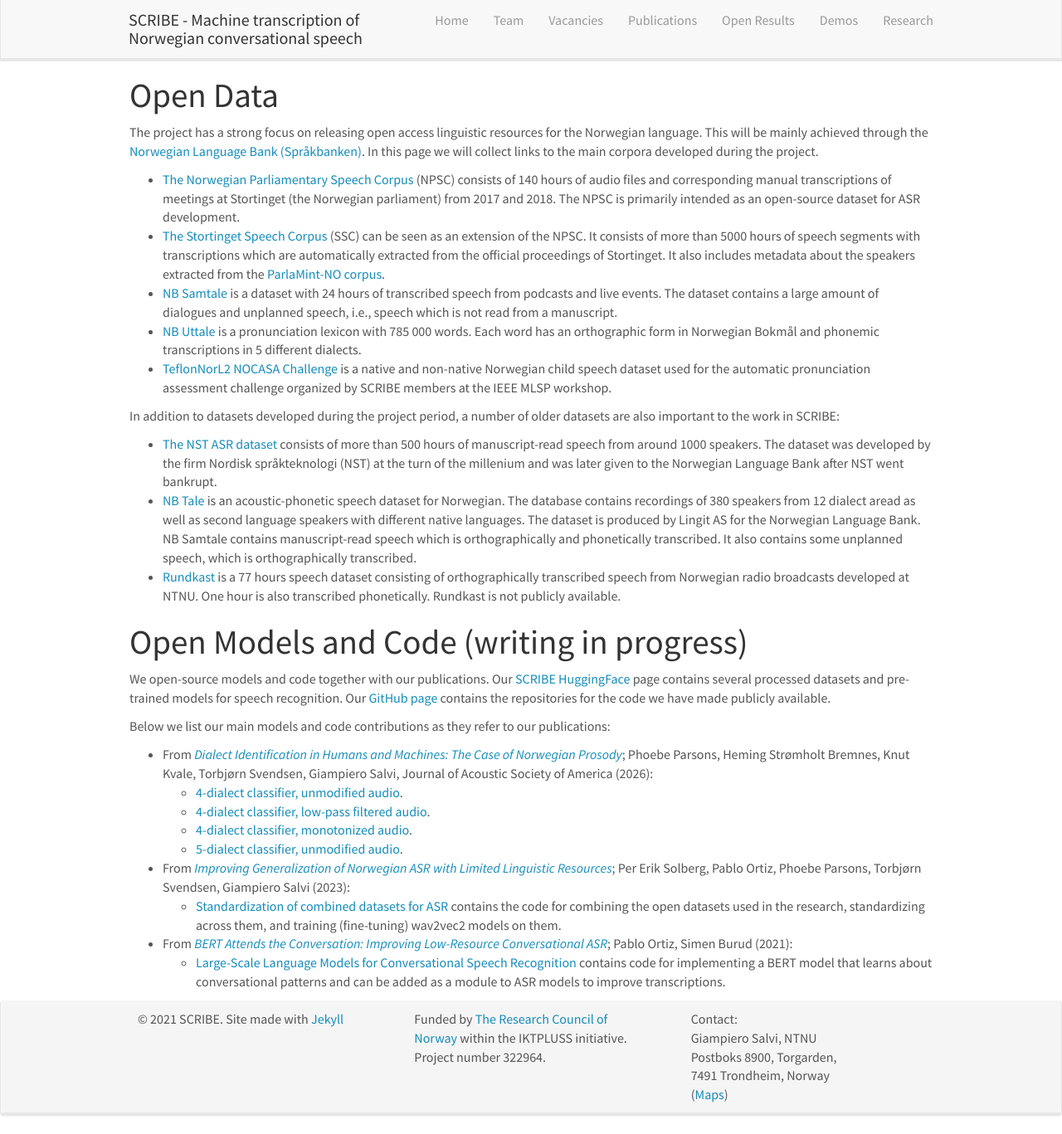
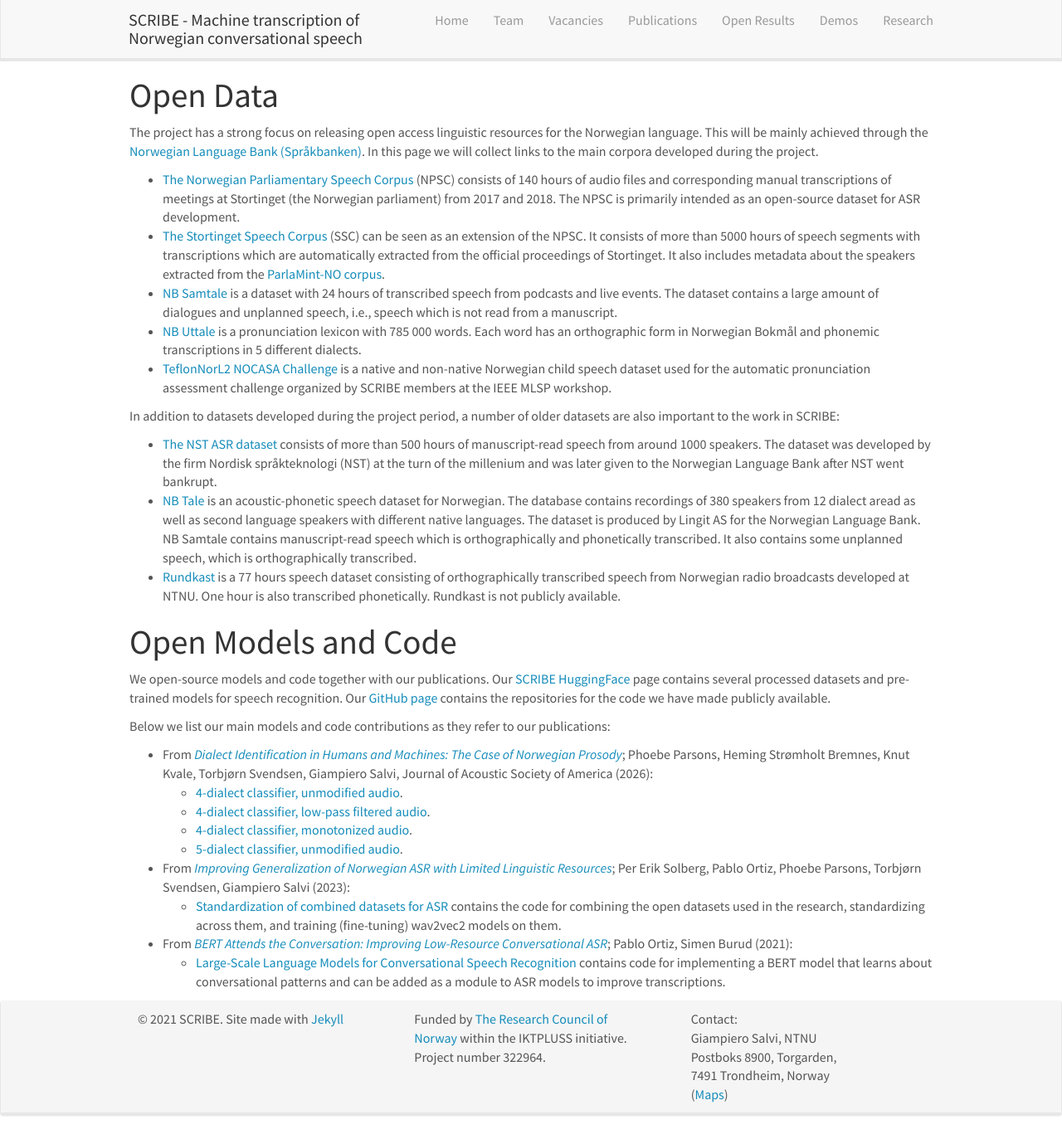
Before and after one commit to scribe-project/scribe-project.github.io, a Jekyll site: the page built from _pages/data.md, in a window 1280 px wide and 1367 px high. Shown: the whole window at 83% size. Built offline with Jekyll 4.4.1, drawn with Linux system fonts in a browser that asks for light colours; nearby versions of some CDN libraries.

Commit message:
removed in progress

```diff
--- a/_pages/data.md
+++ b/_pages/data.md
@@ -20,7 +20,7 @@ In addition to datasets developed during the project period, a number of older d
 * [NB Tale](https://www.nb.no/sprakbanken/en/resource-catalogue/oai-nb-no-sbr-31/) is an acoustic-phonetic speech dataset for Norwegian. The database contains recordings of 380 speakers from 12 dialect aread as well as second language speakers with different native languages. The dataset is produced by Lingit AS for the Norwegian Language Bank. NB Samtale contains manuscript-read speech which is orthographically and phonetically transcribed. It also contains some unplanned speech, which is orthographically transcribed.
 * [Rundkast](http://www.lrec-conf.org/proceedings/lrec2008/pdf/486_paper.pdf) is a 77 hours speech dataset consisting of orthographically transcribed speech from Norwegian radio broadcasts developed at NTNU. One hour is also transcribed phonetically. Rundkast is not publicly available.
 
-# Open Models and Code (writing in progress)
+# Open Models and Code
 We open-source models and code together with our publications. Our [SCRIBE HuggingFace](https://huggingface.co/scribe-project) page contains several processed datasets and pre-trained models for speech recognition. Our [GitHub page](https://github.com/scribe-project/) contains the repositories for the code we have made publicly available.
 
 Below we list our main models and code contributions as they refer to our publications:
```
